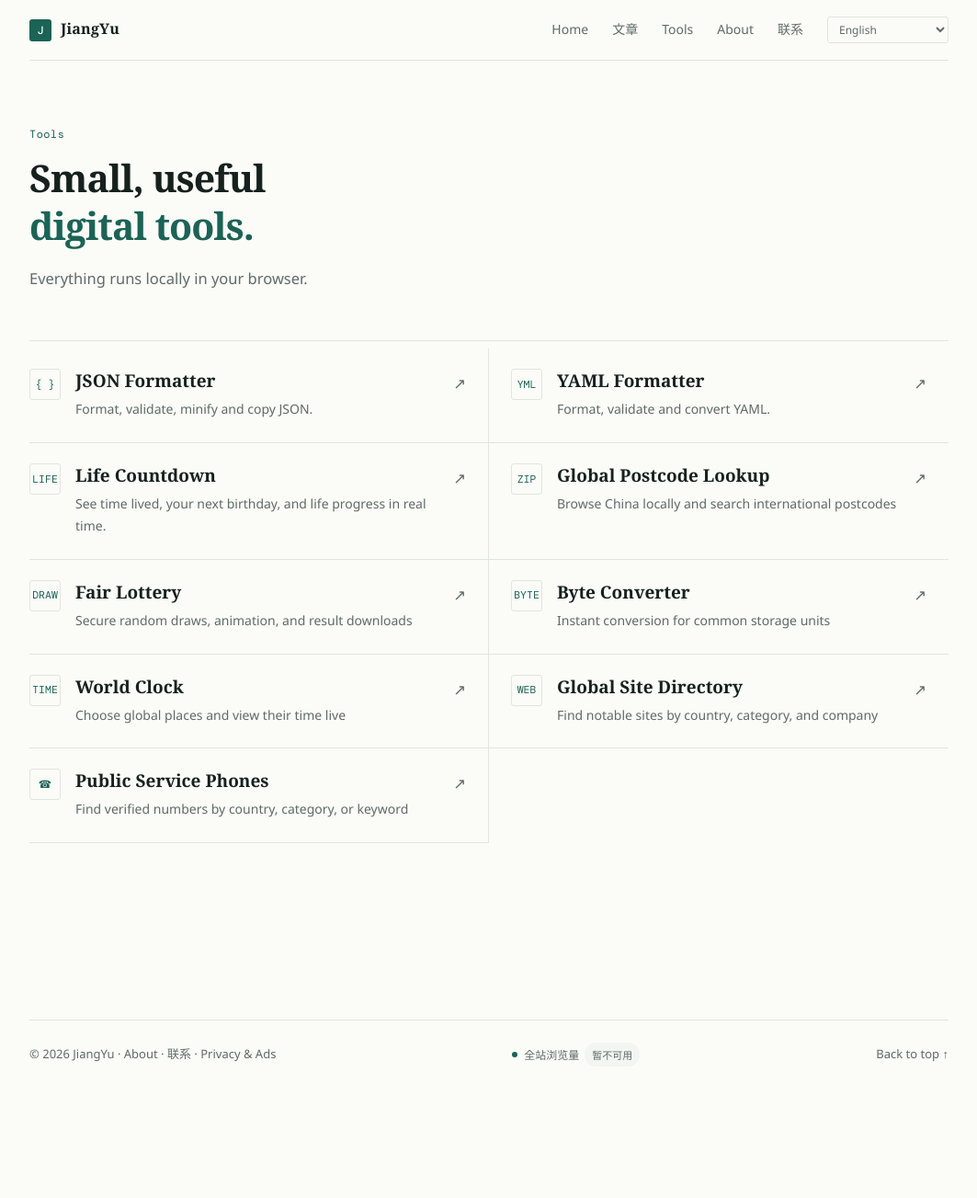
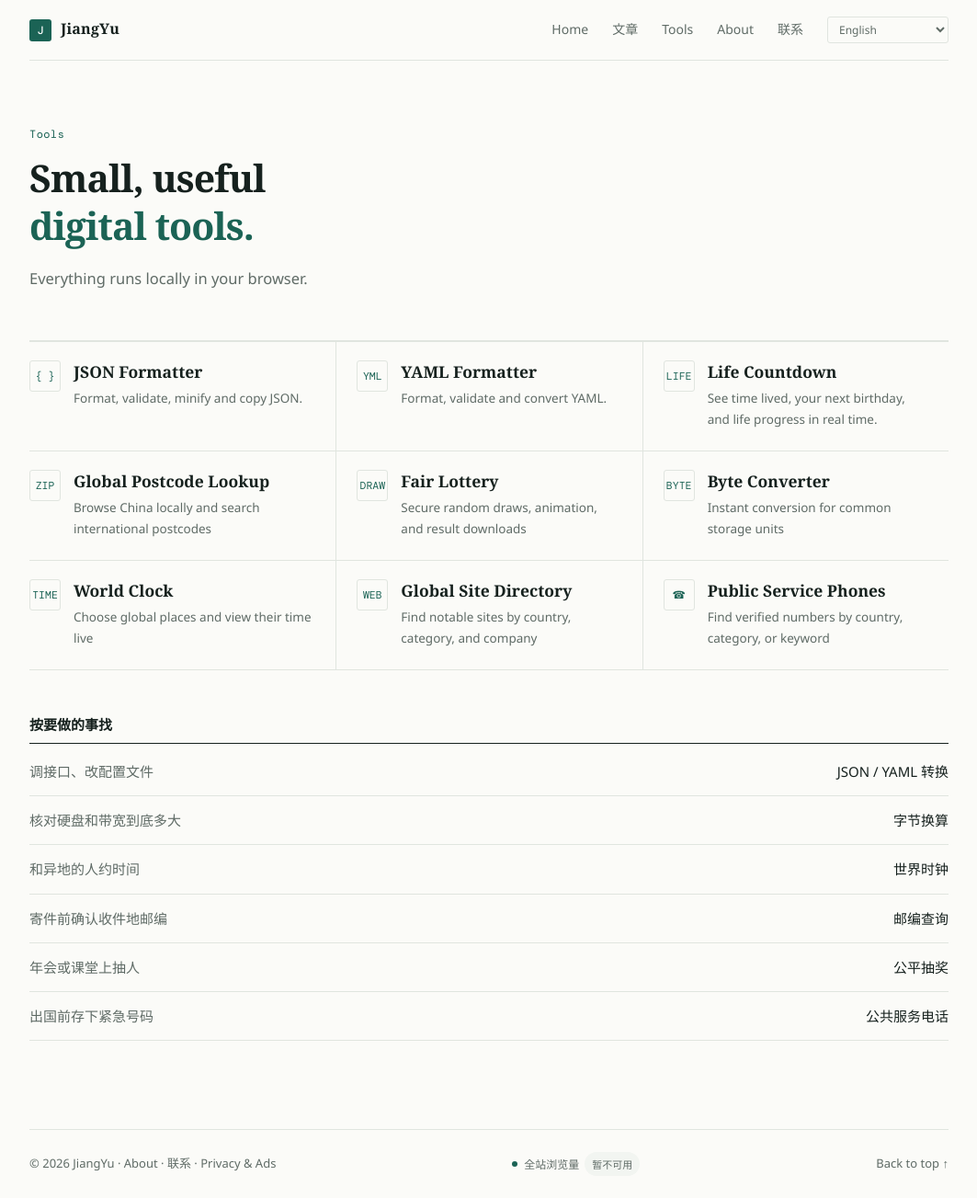
Before and after one commit to lnsyyj/lnsyyj.github.io, a Jekyll site: the page built from tools.md, in a window 1280 px wide. Shown: the whole page at 92% size, without its empty margins (108-1171 px from the left). Built offline with Jekyll 4.4.1, drawn with Linux system fonts in a browser that asks for light colours; before the commit the page ends 1184 px from its top, so only the background shows below that.

Commit message:
design: 工具索引页与文档页收尾
- 工具索引改 3 列（9 个正好 3×3，不留孤格），去掉被推到最右的箭头，改用标题 hover 反馈
- 新增「按要做的事找」反查表：任务 → 工具，补齐索引页的结构
- 关于/联系/隐私/网店/404 统一为 720px 居中度量（此前 720 靠左，右侧空出 280px）
- 网店页补 about 类，与其他文档页对齐

```diff
--- a/assets/css/style.css
+++ b/assets/css/style.css
@@ -138,28 +138,29 @@ nav a:hover { color: var(--ink); }
 .page-intro > p:last-child { max-width: 34em; margin: 16px 0 0; color: var(--muted); }
 .about { max-width: 760px; }
 
-/* 工具索引 */
+/* 工具索引：9 个条目正好 3×3，不留孤格 */
 .tool-grid {
   display: grid;
-  grid-template-columns: repeat(2, minmax(0, 1fr));
+  grid-template-columns: repeat(3, minmax(0, 1fr));
   gap: 0;
-  padding: 8px 0 96px;
+  padding: 0 0 40px;
+  border-top: 1px solid var(--line);
 }
 .tool-card {
   display: flex;
   align-items: flex-start;
-  gap: 16px;
-  padding: 22px 24px 24px 0;
+  gap: 14px;
+  padding: 20px 22px 22px;
   border-bottom: 1px solid var(--line);
   color: var(--ink);
   text-decoration: none;
 }
-.tool-card:nth-child(odd) { border-right: 1px solid var(--line); }
-.tool-card:nth-child(even) { padding-left: 24px; }
+.tool-card:not(:nth-child(3n + 1)) { border-left: 1px solid var(--line); }
+.tool-card:nth-child(3n + 1) { padding-left: 0; }
 .tool-card:hover h2 { color: var(--accent); }
-.tool-card h2 { margin: 0 0 6px; font: 600 19px var(--serif); }
-.tool-card p { margin: 0; color: var(--muted); font-size: 14px; line-height: 1.7; }
-.tool-card b { margin-left: auto; color: var(--muted); font-weight: 400; }
+.tool-card h2 { margin: 0 0 6px; font: 600 17.5px var(--serif); }
+.tool-card p { margin: 0; color: var(--muted); font-size: 13.5px; line-height: 1.7; }
+.tool-card b { display: none; }
 .tool-icon {
   display: grid;
   place-items: center;
@@ -670,3 +671,50 @@ nav a:hover { color: var(--ink); }
   }
   .typora-article.is-railed .article-rail { display: none; }
 }
+
+/* ============================================================
+   文档页（关于 / 联系 / 隐私 / 404 / 网店）：单栏居中度量
+   ============================================================ */
+.page-intro.about,
+.article.policy,
+.about-body {
+  max-width: var(--measure);
+  margin-left: auto;
+  margin-right: auto;
+}
+
+/* 工具索引：按「要做的事」反查工具 */
+.tools-map { margin: 8px 0 96px; }
+.tools-map h2 {
+  margin: 0 0 4px;
+  padding-bottom: 10px;
+  border-bottom: 1px solid var(--ink);
+  font: 600 15px var(--sans);
+}
+.tools-map ul { margin: 0; padding: 0; list-style: none; }
+.tools-map li {
+  display: grid;
+  grid-template-columns: minmax(0, 1fr) auto;
+  gap: 24px;
+  align-items: baseline;
+  padding: 12px 0;
+  border-bottom: 1px solid var(--line);
+  font-size: 15px;
+}
+.tools-map li span { color: var(--muted); }
+.tools-map li a { color: var(--ink); text-decoration: none; white-space: nowrap; }
+.tools-map li a:hover { color: var(--accent); }
+
+@media (max-width: 900px) {
+  .tool-grid { grid-template-columns: repeat(2, minmax(0, 1fr)); }
+  .tool-card:not(:nth-child(3n + 1)) { border-left: 0; }
+  .tool-card:nth-child(3n + 1) { padding-left: 22px; }
+  .tool-card:nth-child(2n + 1) { padding-left: 0; }
+  .tool-card:nth-child(2n) { border-left: 1px solid var(--line); }
+}
+
+@media (max-width: 620px) {
+  .tool-grid { grid-template-columns: minmax(0, 1fr); }
+  .tool-card:nth-child(n) { border-left: 0; padding-left: 0; }
+  .tools-map li { grid-template-columns: minmax(0, 1fr); gap: 2px; }
+}
--- a/tools.md
+++ b/tools.md
@@ -7,13 +7,25 @@ permalink: /tools/
 
 <section class="page-intro" id="top"><p class="eyebrow" data-i18n="toolbox">TOOLBOX</p><h1 data-i18n="toolsTitle">小而好用的<br><em>数字工具。</em></h1><p data-i18n="toolsLead">所有处理都在你的浏览器中完成。</p></section>
 <section class="tool-grid">
-  <a class="tool-card" href="{{ '/tools/json-formatter/' | relative_url }}" target="_blank" rel="noopener noreferrer"><span class="tool-icon">{ }</span><div><h2 data-i18n="jsonName">JSON 格式化</h2><p data-i18n="jsonCard">美化、压缩、校验与复制 JSON 数据。</p></div><b>↗</b></a>
-  <a class="tool-card" href="{{ '/tools/yaml-formatter/' | relative_url }}" target="_blank" rel="noopener noreferrer"><span class="tool-icon">YML</span><div><h2 data-i18n="yamlName">YAML 格式化</h2><p data-i18n="yamlCard">格式化、校验并转换 YAML 数据。</p></div><b>↗</b></a>
-  <a class="tool-card" href="{{ '/tools/life-countdown/' | relative_url }}" target="_blank" rel="noopener noreferrer"><span class="tool-icon">LIFE</span><div><h2 data-i18n="lifeName">人生倒计时</h2><p data-i18n="lifeToolCard">实时查看已度过时间、生日倒计时与人生进度。</p></div><b>↗</b></a>
-  <a class="tool-card" href="{{ '/tools/china-postcode/' | relative_url }}" target="_blank" rel="noopener noreferrer"><span class="tool-icon">ZIP</span><div><h2 data-i18n="globalPostcodeName">全球邮编查询</h2><p data-i18n="globalPostcodeCard">中国本地浏览与国际邮编查询。</p></div><b>↗</b></a>
-  <a class="tool-card" href="{{ '/tools/lottery/' | relative_url }}" target="_blank" rel="noopener noreferrer"><span class="tool-icon">DRAW</span><div><h2 data-i18n="lotteryName">公平抽奖系统</h2><p data-i18n="lotteryCard">安全随机抽取、动画展示与结果下载。</p></div><b>↗</b></a>
-  <a class="tool-card" href="{{ '/tools/byte-converter/' | relative_url }}" target="_blank" rel="noopener noreferrer"><span class="tool-icon">BYTE</span><div><h2 data-i18n="byteName">字节转换</h2><p data-i18n="byteCard">常见存储单位实时换算。</p></div><b>↗</b></a>
-  <a class="tool-card" href="{{ '/tools/world-clock/' | relative_url }}" target="_blank" rel="noopener noreferrer"><span class="tool-icon">TIME</span><div><h2 data-i18n="clockName">世界时钟</h2><p data-i18n="clockCard">选择全球地点并实时查看时间。</p></div><b>↗</b></a>
-  <a class="tool-card" href="{{ '/tools/global-sites/' | relative_url }}" target="_blank" rel="noopener noreferrer"><span class="tool-icon">WEB</span><div><h2 data-i18n="globalSitesName">全球网站汇总</h2><p data-i18n="globalSitesCard">按国家、分类与公司发现知名网站。</p></div><b>↗</b></a>
-  <a class="tool-card" href="{{ '/tools/public-service-phones/' | relative_url }}" target="_blank" rel="noopener noreferrer"><span class="tool-icon">☎</span><div><h2 data-i18n="publicPhonesName">公共服务电话</h2><p data-i18n="publicPhonesCard">按国家、类别或关键词查找核验电话。</p></div><b>↗</b></a>
+  <a class="tool-card" href="{{ '/tools/json-formatter/' | relative_url }}" target="_blank" rel="noopener noreferrer"><span class="tool-icon">{ }</span><div><h2 data-i18n="jsonName">JSON 格式化</h2><p data-i18n="jsonCard">美化、压缩、校验与复制 JSON 数据。</p></div></a>
+  <a class="tool-card" href="{{ '/tools/yaml-formatter/' | relative_url }}" target="_blank" rel="noopener noreferrer"><span class="tool-icon">YML</span><div><h2 data-i18n="yamlName">YAML 格式化</h2><p data-i18n="yamlCard">格式化、校验并转换 YAML 数据。</p></div></a>
+  <a class="tool-card" href="{{ '/tools/life-countdown/' | relative_url }}" target="_blank" rel="noopener noreferrer"><span class="tool-icon">LIFE</span><div><h2 data-i18n="lifeName">人生倒计时</h2><p data-i18n="lifeToolCard">实时查看已度过时间、生日倒计时与人生进度。</p></div></a>
+  <a class="tool-card" href="{{ '/tools/china-postcode/' | relative_url }}" target="_blank" rel="noopener noreferrer"><span class="tool-icon">ZIP</span><div><h2 data-i18n="globalPostcodeName">全球邮编查询</h2><p data-i18n="globalPostcodeCard">中国本地浏览与国际邮编查询。</p></div></a>
+  <a class="tool-card" href="{{ '/tools/lottery/' | relative_url }}" target="_blank" rel="noopener noreferrer"><span class="tool-icon">DRAW</span><div><h2 data-i18n="lotteryName">公平抽奖系统</h2><p data-i18n="lotteryCard">安全随机抽取、动画展示与结果下载。</p></div></a>
+  <a class="tool-card" href="{{ '/tools/byte-converter/' | relative_url }}" target="_blank" rel="noopener noreferrer"><span class="tool-icon">BYTE</span><div><h2 data-i18n="byteName">字节转换</h2><p data-i18n="byteCard">常见存储单位实时换算。</p></div></a>
+  <a class="tool-card" href="{{ '/tools/world-clock/' | relative_url }}" target="_blank" rel="noopener noreferrer"><span class="tool-icon">TIME</span><div><h2 data-i18n="clockName">世界时钟</h2><p data-i18n="clockCard">选择全球地点并实时查看时间。</p></div></a>
+  <a class="tool-card" href="{{ '/tools/global-sites/' | relative_url }}" target="_blank" rel="noopener noreferrer"><span class="tool-icon">WEB</span><div><h2 data-i18n="globalSitesName">全球网站汇总</h2><p data-i18n="globalSitesCard">按国家、分类与公司发现知名网站。</p></div></a>
+  <a class="tool-card" href="{{ '/tools/public-service-phones/' | relative_url }}" target="_blank" rel="noopener noreferrer"><span class="tool-icon">☎</span><div><h2 data-i18n="publicPhonesName">公共服务电话</h2><p data-i18n="publicPhonesCard">按国家、类别或关键词查找核验电话。</p></div></a>
 </section>
+
+<section class="tools-map">
+  <h2>按要做的事找</h2>
+  <ul>
+    <li><span>调接口、改配置文件</span><a href="{{ '/tools/json-formatter/' | relative_url }}">JSON / YAML 转换</a></li>
+    <li><span>核对硬盘和带宽到底多大</span><a href="{{ '/tools/byte-converter/' | relative_url }}">字节换算</a></li>
+    <li><span>和异地的人约时间</span><a href="{{ '/tools/world-clock/' | relative_url }}">世界时钟</a></li>
+    <li><span>寄件前确认收件地邮编</span><a href="{{ '/tools/china-postcode/' | relative_url }}">邮编查询</a></li>
+    <li><span>年会或课堂上抽人</span><a href="{{ '/tools/lottery/' | relative_url }}">公平抽奖</a></li>
+    <li><span>出国前存下紧急号码</span><a href="{{ '/tools/public-service-phones/' | relative_url }}">公共服务电话</a></li>
+  </ul>
+</section>
```
Also changed, not shown: shop.md (+1 -1 lines).
